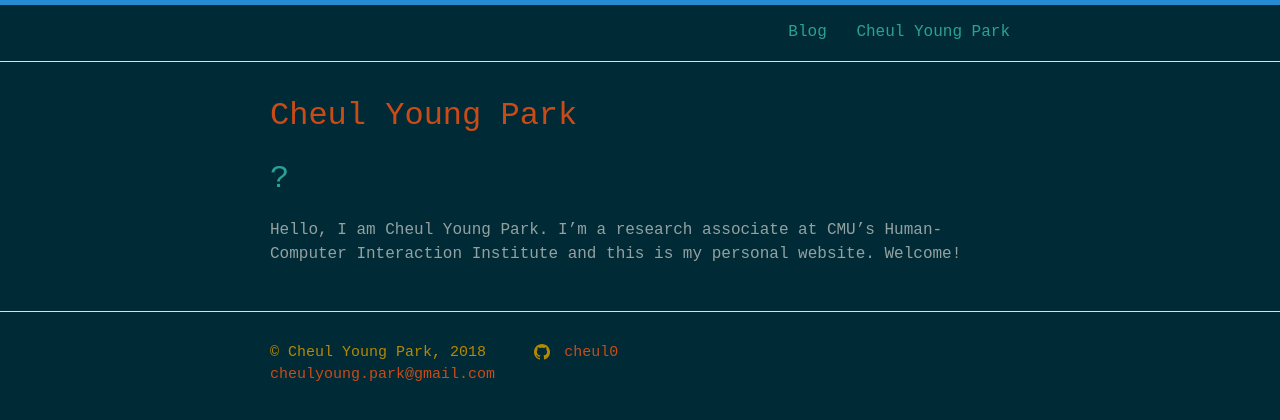
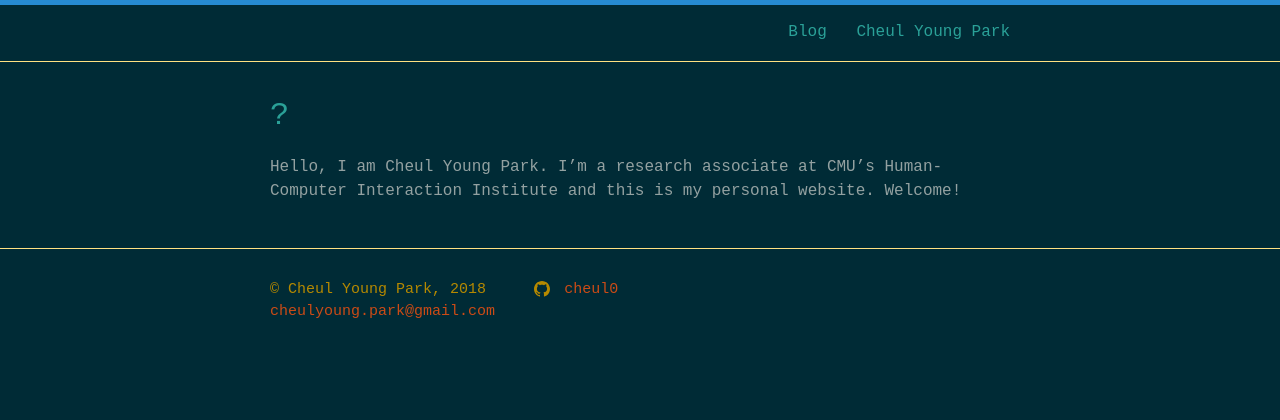
Before and after one commit to cheulyop/cheulyop.github.io, a Jekyll site: the page built from index.md, in a window 1280 px wide. Shown: the top 420 px of the page. Built offline with Jekyll 4.4.1, drawn with Linux system fonts in a browser that asks for light colours.

Commit message:
edited header

```diff
--- a/_layouts/home.html
+++ b/_layouts/home.html
@@ -3,9 +3,6 @@
 ---
 
 <div class="home">
-  {% if page.title %}
-    <h1 class="page-heading">{{ page.title }}</h1>
-  {% endif %}
 
   {{ content }}
 
```
Also changed, not shown: _includes/header.html (+0 -37 lines).
